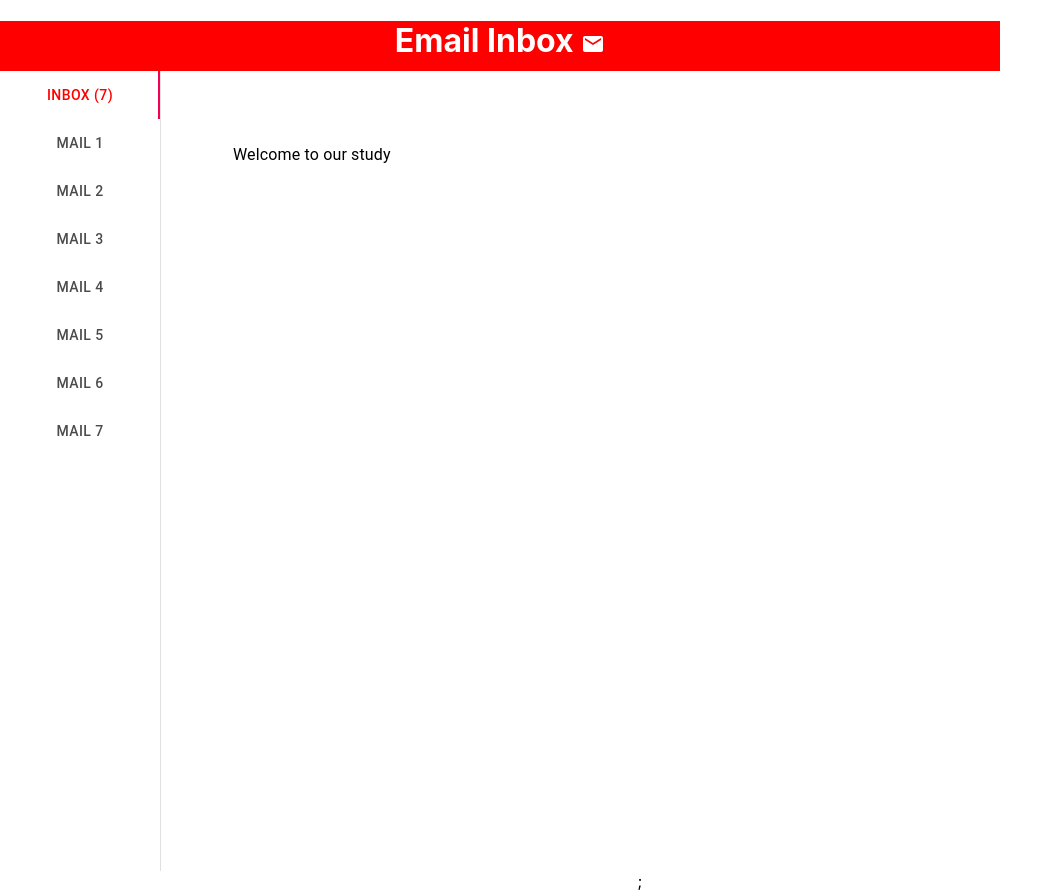
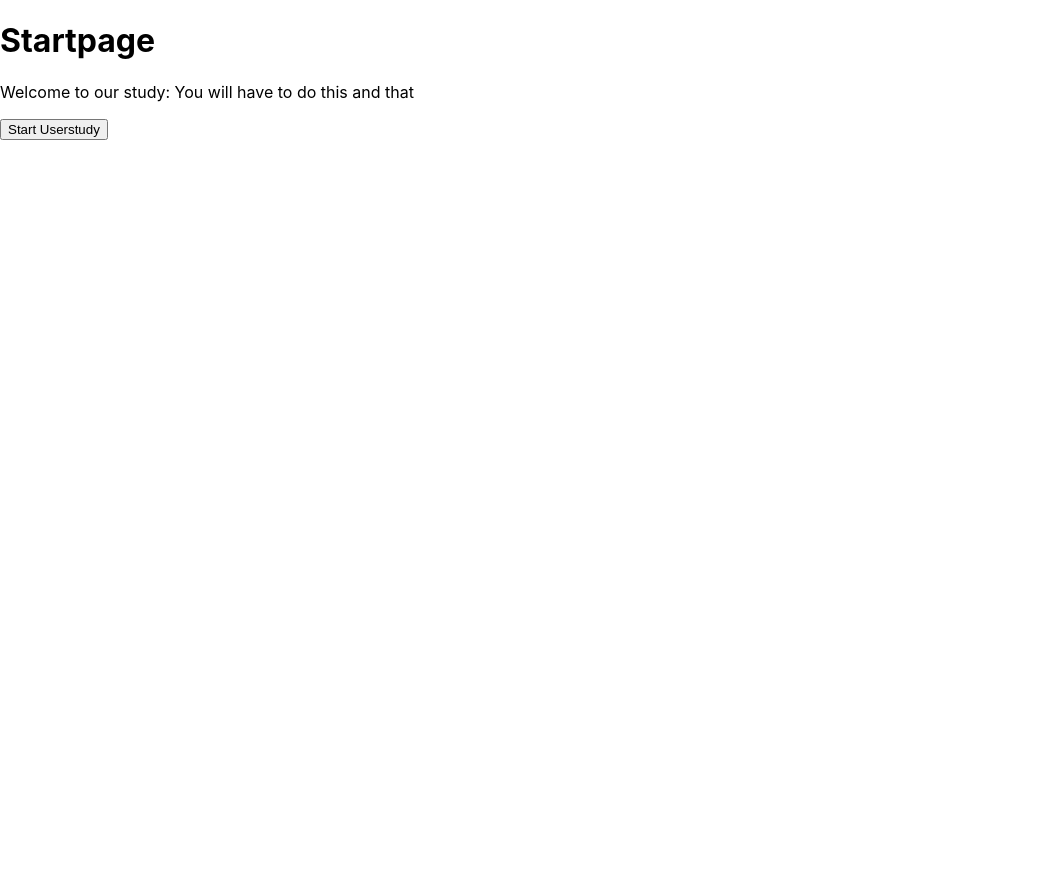
Before and after one commit to RyanStmr/Email-Interface_UserStudy, a React (Create React App) app in the folder emailinterface/: page / in a window 1280 px wide. Shown: the whole page, without its empty margins (0-1063 px from the left). After the commit the page ends 800 px from the top, so only its background shows below. Built offline with nearby package versions, Linux system fonts and the light colour scheme.

Commit message:
added startpage

```diff
--- a/emailinterface/src/App.js
+++ b/emailinterface/src/App.js
@@ -1,12 +1,17 @@
 import React from "react";
 import "./App.css";
 import UserInterface from "./components/userInterface.js";
+import StartPage from "./components/startPage.js";
+import { BrowserRouter as Router, Switch, Route, Link } from "react-router-dom";
 
 function App() {
   return (
-    <div className="App">
-      <UserInterface></UserInterface>
-    </div>
+    <Router>
+      <Switch>
+        <Route path="/" exact component={StartPage}></Route>
+        <Route path="/UserInterface" component={UserInterface} />
+      </Switch>
+    </Router>
   );
 }
 
--- /dev/null
+++ b/emailinterface/src/components/startPage.js
@@ -0,0 +1,19 @@
+import React, { Component } from "react";
+import { Link } from "react-router-dom";
+
+class StartPage extends Component {
+  state = {};
+  render() {
+    return (
+      <div className="StartPage">
+        <h1>Startpage</h1>
+        <p>Welcome to our study: You will have to do this and that</p>
+        <Link to="/UserInterface">
+          <button>Start Userstudy</button>
+        </Link>
+      </div>
+    );
+  }
+}
+
+export default StartPage;
```
